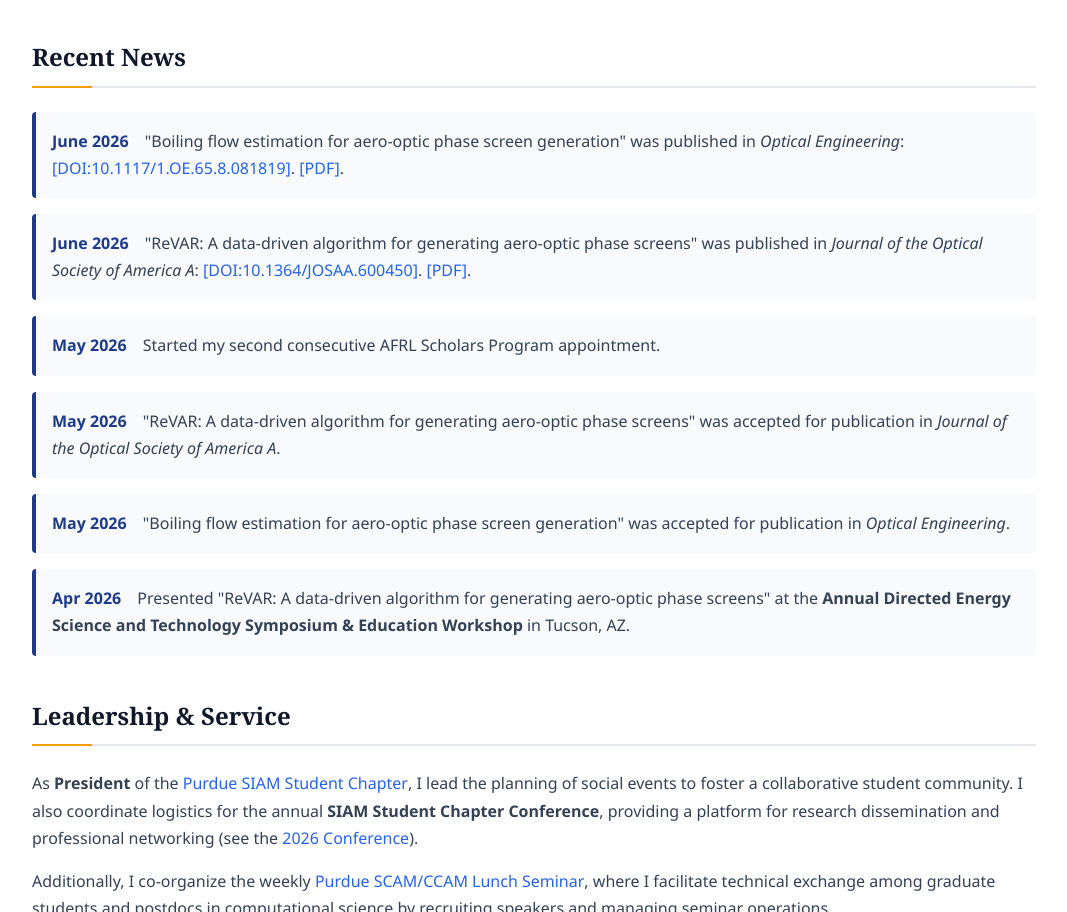
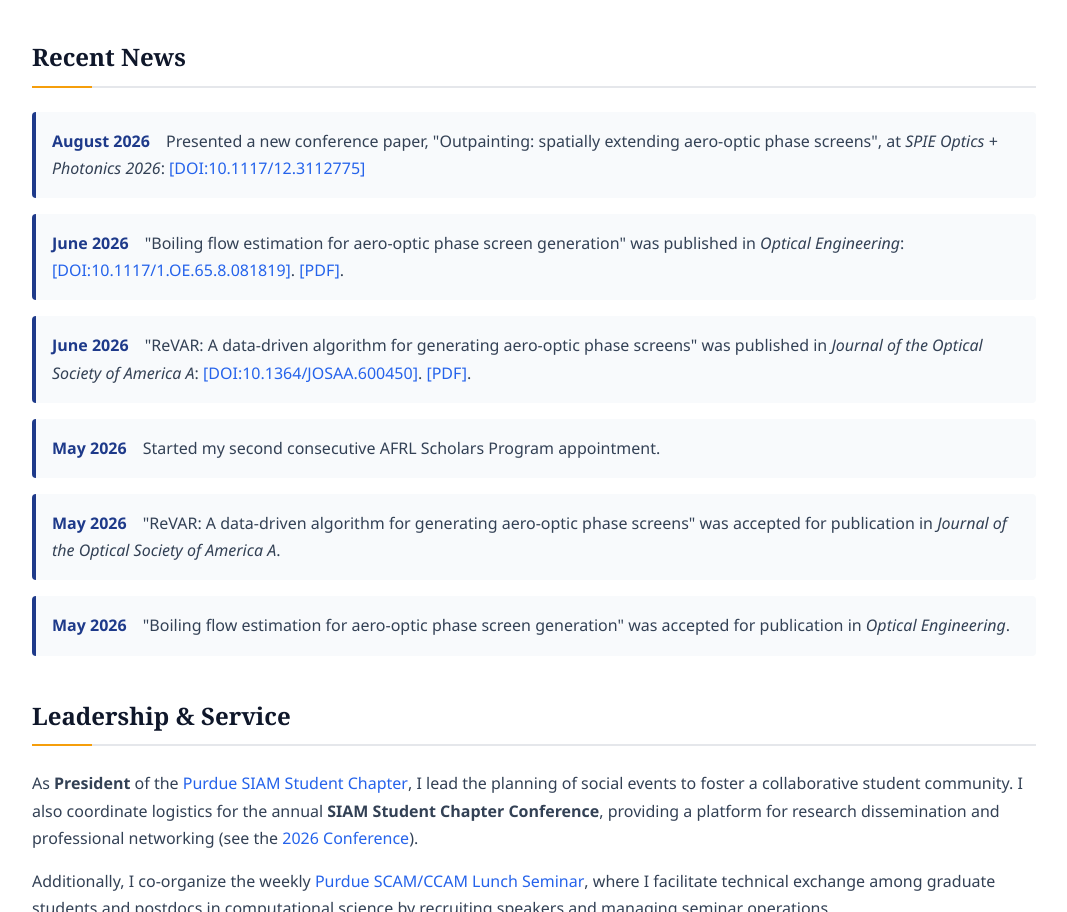
Before and after one commit to jeffreyutley/jeffreyutley.github.io, a plain HTML site: page index.html in a window 1280 px wide. Shown: the part 2912-3824 px from the top of the page, without its empty margins (106-1173 px from the left). Drawn offline with Linux system fonts and the light colour scheme.

Commit message:
Added a news item from August 2026.

```diff
--- a/index.html
+++ b/index.html
@@ -183,10 +183,13 @@
 
   <h2>Recent News</h2>
   <div class="news-item">
+    <span class="news-date">August 2026</span>
+    Presented a new conference paper, "Outpainting: spatially extending aero-optic phase screens", at <i>SPIE Optics + Photonics 2026</i>: <a href="https://doi.org/10.1117/12.3112775" target="_blank" rel="noopener noreferrer">[DOI:10.1117/12.3112775]</a>
+  </div>
+  <div class="news-item">
     <span class="news-date">June 2026</span>
     "Boiling flow estimation for aero-optic phase screen generation" was published in <i>Optical Engineering</i>: <a href="https://doi.org/10.1117/1.OE.65.8.081819" target="_blank" rel="noopener noreferrer">[DOI:10.1117/1.OE.65.8.081819]</a>. <a href="OE_paper.pdf" target="_blank" rel="noopener noreferrer">[PDF]</a>.
   </div>
-
   <div class="news-item">
     <span class="news-date">June 2026</span>
     "ReVAR: A data-driven algorithm for generating aero-optic phase screens" was published in <i>Journal of the Optical Society of America A</i>: <a href="https://doi.org/10.1364/JOSAA.600450" target="_blank" rel="noopener noreferrer">[DOI:10.1364/JOSAA.600450]</a>. <a href="JOSA_A_paper.pdf" target="_blank" rel="noopener noreferrer">[PDF]</a>.
@@ -202,10 +205,6 @@
   <div class="news-item">
     <span class="news-date">May 2026</span>
     "Boiling flow estimation for aero-optic phase screen generation" was accepted for publication in <i>Optical Engineering</i>.
-  </div>
-  <div class="news-item">
-    <span class="news-date">Apr 2026</span>
-    Presented "ReVAR: A data-driven algorithm for generating aero-optic phase screens" at the <strong>Annual Directed Energy Science and Technology Symposium & Education Workshop</strong> in Tucson, AZ.
   </div>
 
   <h2>Leadership & Service</h2>
```
Also changed, not shown: research/overview.html (+1 -1 lines).
